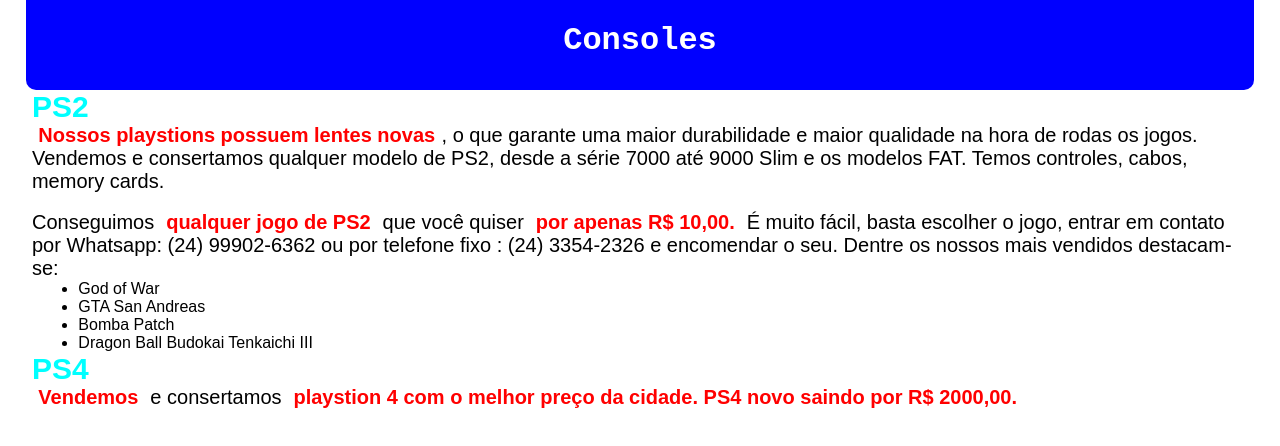
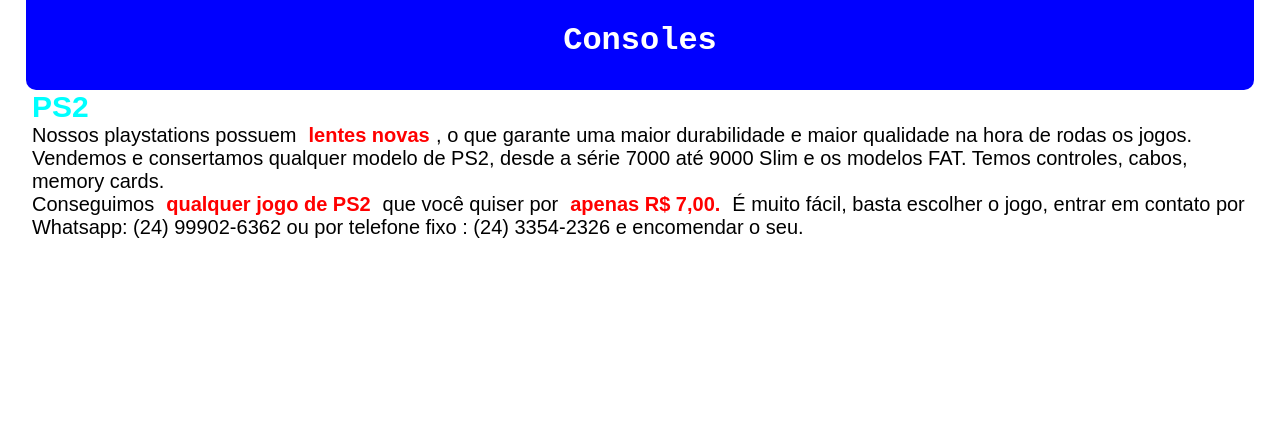
Before and after one commit to ReenamToledo/ats-eletronica, a plain HTML site: page games.html in a window 1280 px wide. Shown: the part 160-606 px from the top of the page. Drawn offline with Linux system fonts and the light colour scheme; a script that the page names is missing; a web font is replaced by a local one.

Commit message:
Add files via upload

```diff
--- a/games.html
+++ b/games.html
@@ -33,20 +33,13 @@
         </div>
         <div class="information">
             <h2 class="topicos">PS2</h2>
-            <p><strong class="red">Nossos playstions possuem lentes novas</strong>, o que garante uma maior durabilidade e maior qualidade na hora de rodas os jogos. Vendemos e consertamos qualquer modelo de PS2, desde a série 7000 até 9000 Slim e os modelos FAT. Temos controles, cabos, memory cards.</p>
-            <br>
-            <p>Conseguimos <strong class="red">qualquer jogo de PS2</strong> que você quiser <strong class="red">por apenas R$ 10,00.</strong> É muito fácil, basta escolher o jogo, entrar em contato por Whatsapp: (24) 99902-6362 ou por telefone fixo : (24) 3354-2326 e encomendar o seu. Dentre os nossos mais vendidos destacam-se:
-            </p>
-            <ul>
-                <li>God of War</li>
-                <li>GTA San Andreas</li>
-                <li>Bomba Patch</li>
-                <li>Dragon Ball Budokai Tenkaichi III</li>
-            </ul>
-        </div>
-        <div class="information">
-            <h2 class="topicos">PS4</h2>
-            <p><strong class="red">Vendemos</strong> e consertamos <strong class="red">playstion 4 com o melhor preço da cidade. PS4 novo saindo por R$ 2000,00.</strong></p>
+            <p>Nossos playstations possuem<strong class="red"> lentes novas</strong>, o que garante uma maior
+                durabilidade e maior qualidade na hora de rodas os jogos. Vendemos e consertamos qualquer modelo de PS2,
+                desde a série 7000 até 9000 Slim e os modelos FAT. Temos controles, cabos, memory cards.</p>
+
+            <p>Conseguimos<strong class="red"> qualquer jogo de PS2</strong> que você quiser por<strong class="red">
+                    apenas R$ 7,00.</strong> É muito fácil, basta escolher o jogo, entrar em contato por Whatsapp: (24)
+                99902-6362 ou por telefone fixo : (24) 3354-2326 e encomendar o seu.</p>
         </div>
     </main>
 
```
Also changed, not shown: index.html (+13 -9 lines).
